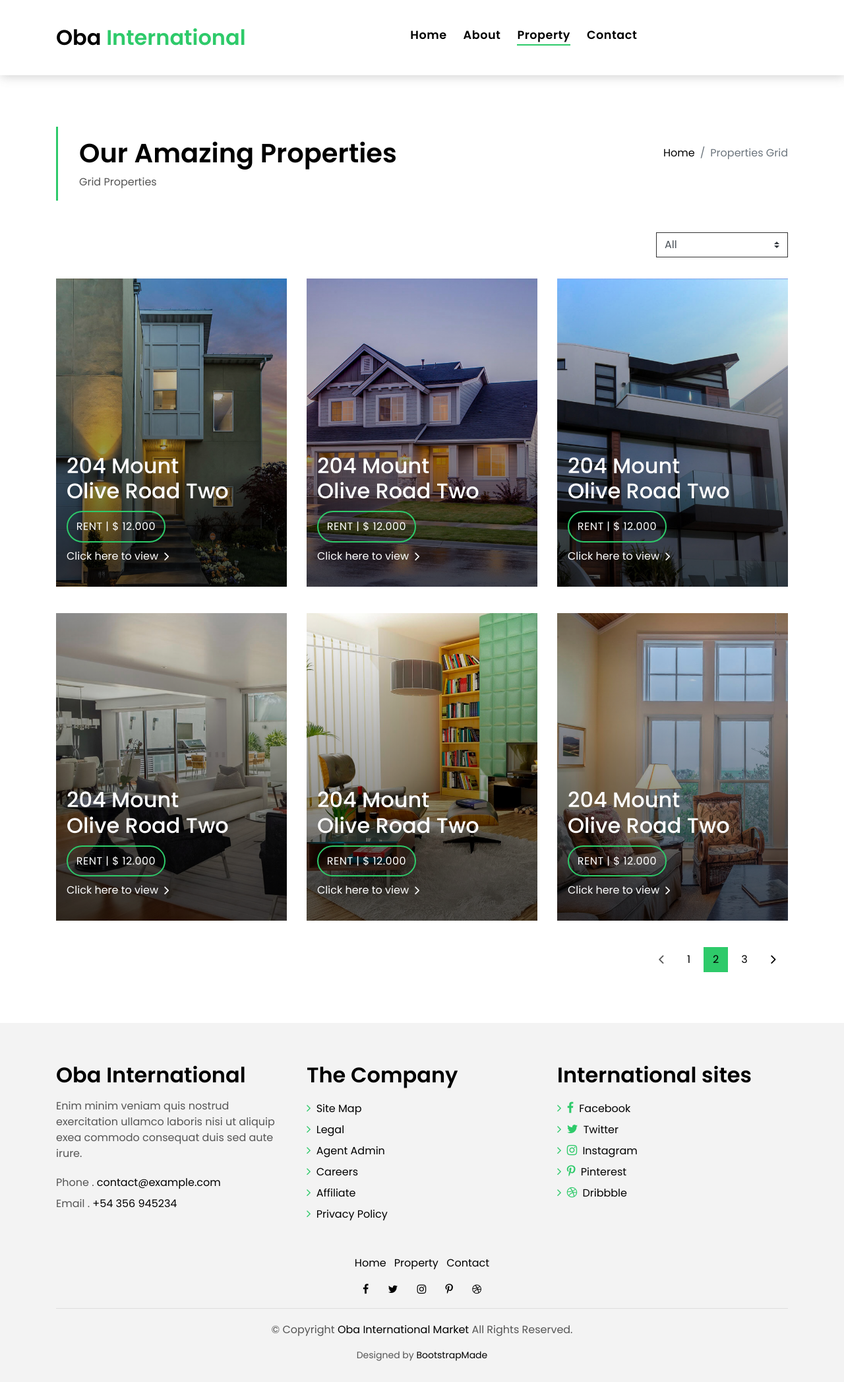
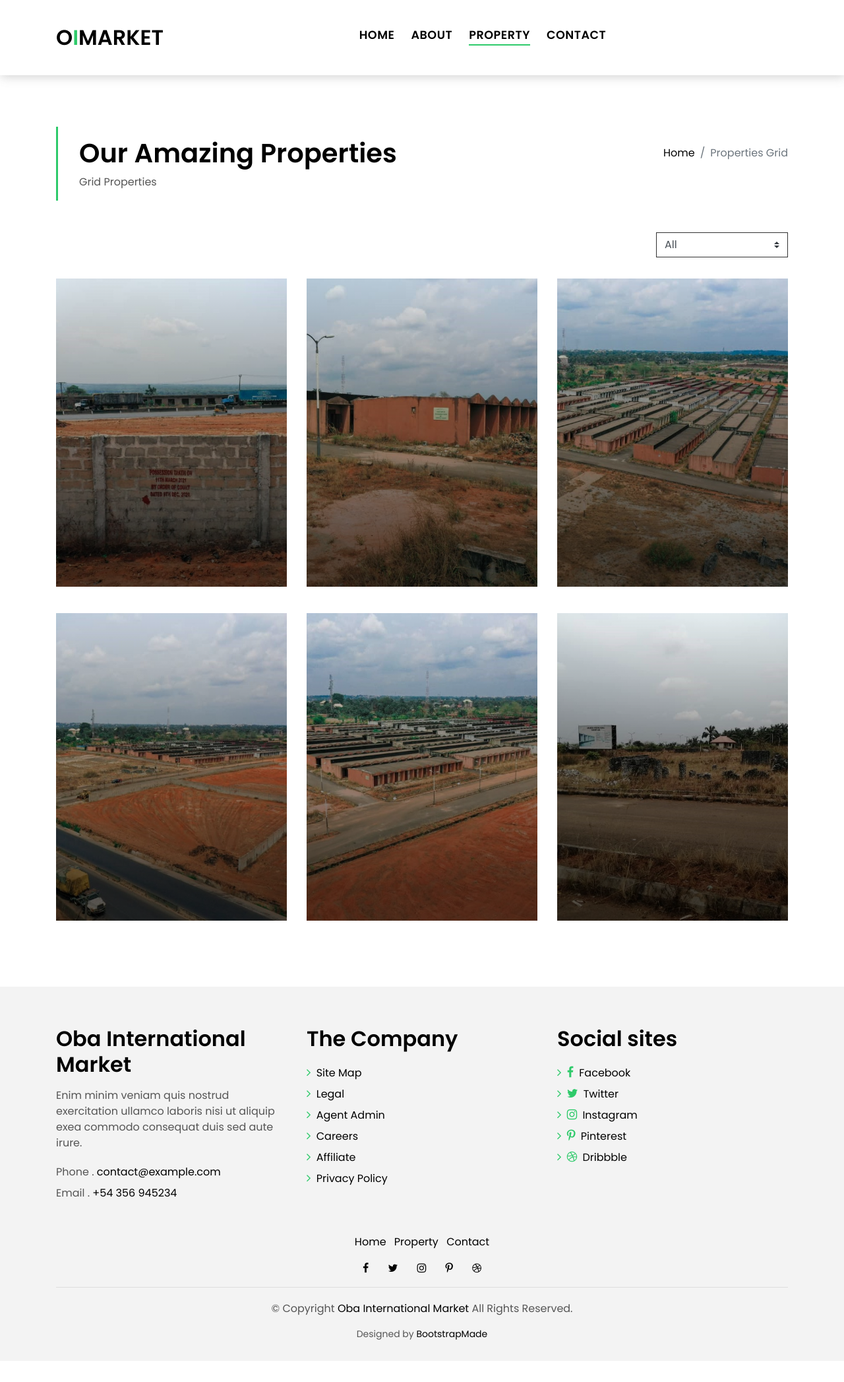
Before and after one commit to roronoazor/obamarket, a Django app: page /properties in a window 1280 px wide. Shown: the whole page at 66% size. After the commit the page ends 2030 px from the top, so only its background shows below. Run offline with Django 3.2, Linux system fonts and the light colour scheme; some libraries are stand-ins or nearby versions.

Commit message:
Changed somethings

```diff
--- a/core/templates/base.html
+++ b/core/templates/base.html
@@ -70,7 +70,7 @@
           <span></span>
         </button>
         <a class="navbar-brand text-brand" href="{% url 'index' %}"
-          >Oba <span class="color-b">International</span></a
+          >O<span class="color-b">I</span>MARKET</a
         >
         <button
           type="button"
@@ -87,16 +87,16 @@
         >
           <ul class="navbar-nav">
             <li class="nav-item">
-              <a class="nav-link {% if is_index %}active{% endif %}" href="{% url 'index' %}">Home</a>
+              <a class="nav-link {% if is_index %}active{% endif %}" href="{% url 'index' %}">HOME</a>
             </li>
             <li class="nav-item">
-              <a class="nav-link {% if is_about %}active{% endif %}" href="{% url 'about' %}">About</a>
+              <a class="nav-link {% if is_about %}active{% endif %}" href="{% url 'about' %}">ABOUT</a>
             </li>
             <li class="nav-item">
-              <a class="nav-link {% if is_prop %}active{% endif %}" href="{% url 'properties' %}">Property</a>
+              <a class="nav-link {% if is_prop %}active{% endif %}" href="{% url 'properties' %}">PROPERTY</a>
             </li>
             <li class="nav-item">
-              <a class="nav-link {% if is_cont %}active{% endif %}" href="{% url 'contact' %}">Contact</a>
+              <a class="nav-link {% if is_cont %}active{% endif %}" href="{% url 'contact' %}">CONTACT</a>
             </li>
           </ul>
         </div>
@@ -111,7 +111,7 @@
           <div class="col-sm-12 col-md-4">
             <div class="widget-a">
               <div class="w-header-a">
-                <h3 class="w-title-a text-brand">Oba International</h3>
+                <h3 class="w-title-a text-brand">Oba International Market</h3>
               </div>
               <div class="w-body-a">
                 <p class="w-text-a color-text-a">
@@ -169,7 +169,7 @@
           <div class="col-sm-12 col-md-4 section-md-t3">
             <div class="widget-a">
               <div class="w-header-a">
-                <h3 class="w-title-a text-brand">International sites</h3>
+                <h3 class="w-title-a text-brand">Social sites</h3>
               </div>
               <div class="w-body-a">
                 <ul class="list-unstyled">
--- a/core/templates/core/contact.html
+++ b/core/templates/core/contact.html
@@ -44,14 +44,13 @@
           <div class="contact-map box">
             <div id="map" class="contact-map">
               <iframe
-                src="https://maps.google.com/maps?q=oba%20international%20market&t=&z=13&ie=UTF8&iwloc=&output=embed"
+                src="https://maps.google.com/maps?q=amawbia&t=&z=13&ie=UTF8&iwloc=&output=embed"
                 width="100%"
                 height="450"
                 frameborder="0"
                 style="border:0"
                 allowfullscreen
               ></iframe>
-            </div>
           </div>
         </div>
         <div class="col-sm-12 section-t8">
--- a/core/templates/core/property-grid.html
+++ b/core/templates/core/property-grid.html
@@ -51,12 +51,12 @@
           <div class="card-box-a card-shadow">
             <div class="img-box-a">
               <img
-                src="{% static 'assets/img/property-1.jpg' %}"
+                src="{% static 'assets/img/prop-1.jpeg' %}"
                 alt=""
                 class="img-a img-fluid"
               />
             </div>
-            <div class="card-overlay">
+            <!-- <div class="card-overlay">
               <div class="card-overlay-a-content">
                 <div class="card-header-a">
                   <h2 class="card-title-a">
@@ -99,19 +99,19 @@
                   </ul>
                 </div>
               </div>
-            </div>
+            </div> -->
           </div>
         </div>
         <div class="col-md-4">
           <div class="card-box-a card-shadow">
             <div class="img-box-a">
               <img
-                src="{% static 'assets/img/property-3.jpg' %}"
+                src="{% static 'assets/img/prop-2.jpeg' %}"
                 alt=""
                 class="img-a img-fluid"
               />
             </div>
-            <div class="card-overlay">
+            <!-- <div class="card-overlay">
               <div class="card-overlay-a-content">
                 <div class="card-header-a">
                   <h2 class="card-title-a">
@@ -154,19 +154,19 @@
                   </ul>
                 </div>
               </div>
-            </div>
+            </div> -->
           </div>
         </div>
         <div class="col-md-4">
           <div class="card-box-a card-shadow">
             <div class="img-box-a">
               <img
-                src="{% static 'assets/img/property-6.jpg' %}"
+                src="{% static 'assets/img/prop-3.jpeg' %}"
                 alt=""
                 class="img-a img-fluid"
               />
             </div>
-            <div class="card-overlay">
+            <!-- <div class="card-overlay">
               <div class="card-overlay-a-content">
                 <div class="card-header-a">
                   <h2 class="card-title-a">
@@ -209,19 +209,19 @@
                   </ul>
                 </div>
               </div>
-            </div>
+            </div> -->
           </div>
         </div>
         <div class="col-md-4">
           <div class="card-box-a card-shadow">
             <div class="img-box-a">
               <img
-                src="{% static 'assets/img/property-7.jpg' %}"
+                src="{% static 'assets/img/prop-4.jpeg' %}"
                 alt=""
                 class="img-a img-fluid"
               />
             </div>
-            <div class="card-overlay">
+            <!-- <div class="card-overlay">
               <div class="card-overlay-a-content">
                 <div class="card-header-a">
                   <h2 class="card-title-a">
@@ -264,19 +264,19 @@
                   </ul>
                 </div>
               </div>
-            </div>
+            </div> -->
           </div>
         </div>
         <div class="col-md-4">
           <div class="card-box-a card-shadow">
             <div class="img-box-a">
               <img
-                src="{% static 'assets/img/property-8.jpg' %}"
+                src="{% static 'assets/img/prop-5.jpeg' %}"
                 alt=""
                 class="img-a img-fluid"
               />
             </div>
-            <div class="card-overlay">
+            <!-- <div class="card-overlay">
               <div class="card-overlay-a-content">
                 <div class="card-header-a">
                   <h2 class="card-title-a">
@@ -319,19 +319,19 @@
                   </ul>
                 </div>
               </div>
-            </div>
+            </div> -->
           </div>
         </div>
         <div class="col-md-4">
           <div class="card-box-a card-shadow">
             <div class="img-box-a">
               <img
-                src="{% static 'assets/img/property-10.jpg' %}"
+                src="{% static 'assets/img/prop-6.jpeg' %}"
                 alt=""
                 class="img-a img-fluid"
               />
             </div>
-            <div class="card-overlay">
+            <!-- <div class="card-overlay">
               <div class="card-overlay-a-content">
                 <div class="card-header-a">
                   <h2 class="card-title-a">
@@ -374,11 +374,11 @@
                   </ul>
                 </div>
               </div>
-            </div>
+            </div> -->
           </div>
         </div>
       </div>
-      <div class="row">
+      <!-- <div class="row">
         <div class="col-sm-12">
           <nav class="pagination-a">
             <ul class="pagination justify-content-end">
@@ -404,7 +404,7 @@
             </ul>
           </nav>
         </div>
-      </div>
+      </div> -->
     </div>
   </section>
   <!-- End Property Grid Single-->
```
Also changed, not shown: core/templates/core/index.html (+8 -8 lines), static/assets/img/prop-1.jpeg (added), static/assets/img/prop-2.jpeg (added), static/assets/img/prop-3.jpeg (added), static/assets/img/prop-4.jpeg (added), static/assets/img/prop-5.jpeg (added), static/assets/img/prop-6.jpeg (added).
